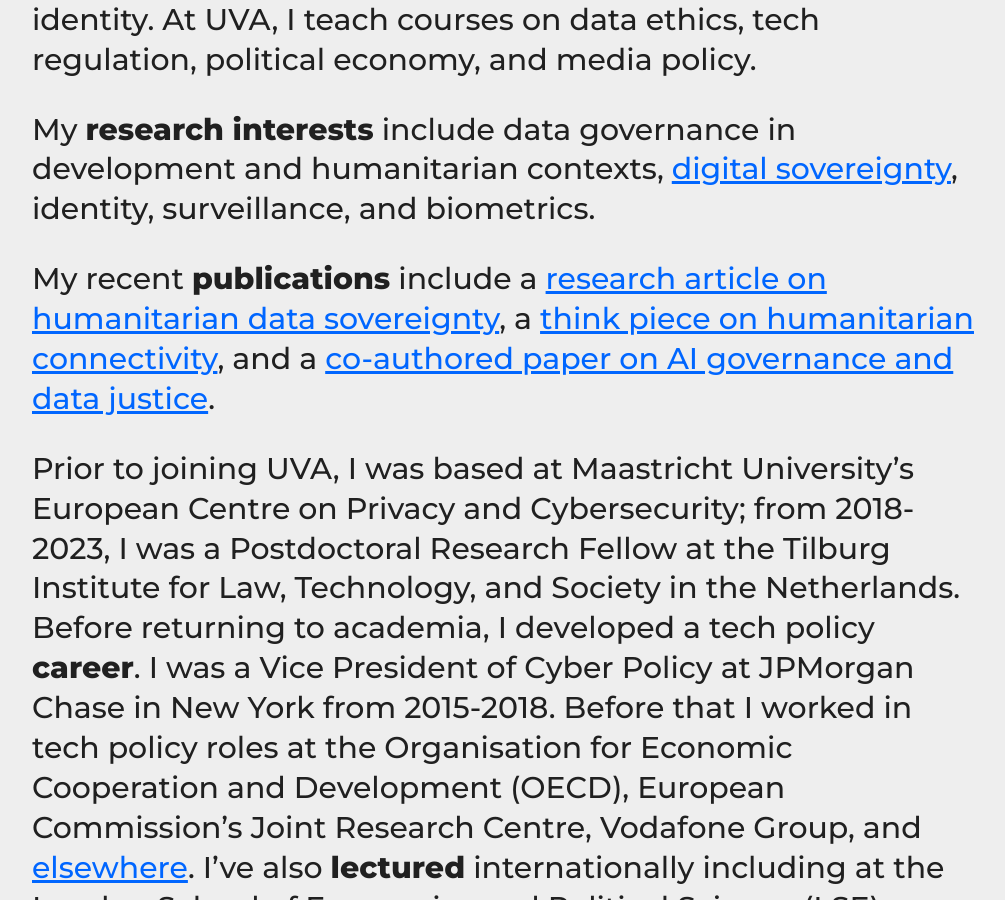
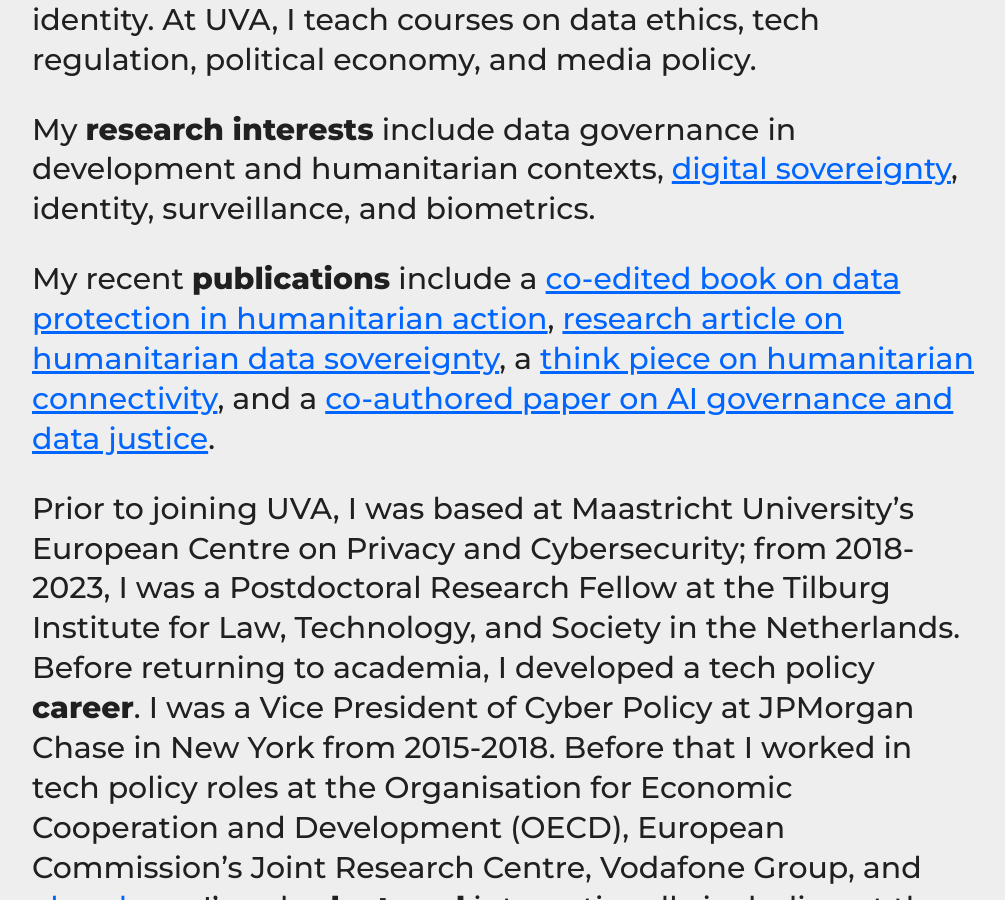
Before and after one commit to haroonalrasheed/641a, a Jekyll site: the page built from index.md, in a window 1280 px wide and 900 px high, scrolled down 321 px. Shown: the whole window, without its empty margins (132-1137 px from the left). Built offline with Jekyll 4.4.1, drawn with Linux system fonts in a browser that asks for light colours.

Commit message:
Update index.md

```diff
--- a/index.md
+++ b/index.md
@@ -6,7 +6,7 @@ I'm an **Assistant Professor** of Media Studies and Data Science (joint appointm
 
 My **research interests** include data governance in development and humanitarian contexts, [digital sovereignty](https://www.digitalsovereigntyobservatory.org), identity, surveillance, and biometrics.
 
-My recent **publications** include a [research article on humanitarian data sovereignty](https://doi.org/10.1177/20539517251361109), a [think piece on humanitarian connectivity](https://www.globalpolicyjournal.com/blog/02/06/2025/humanitarian-connectivity-crisis), and a [co-authored paper on AI governance and data justice](https://doi.org/10.1177/29768640241306800).
+My recent **publications** include a [co-edited book on data protection in humanitarian action](https://doi.org/10.4324/9781003650164), [research article on humanitarian data sovereignty](https://doi.org/10.1177/20539517251361109), a [think piece on humanitarian connectivity](https://www.globalpolicyjournal.com/blog/02/06/2025/humanitarian-connectivity-crisis), and a [co-authored paper on AI governance and data justice](https://doi.org/10.1177/29768640241306800).
 
 Prior to joining UVA, I was based at Maastricht University's European Centre on Privacy and Cybersecurity; from 2018-2023, I was a Postdoctoral Research Fellow at the Tilburg Institute for Law, Technology, and Society in the Netherlands. Before returning to academia, I developed a tech policy **career**. I was a Vice President of Cyber Policy at JPMorgan Chase in New York from 2015-2018. Before that I worked in tech policy roles at the Organisation for Economic Cooperation and Development (OECD), European Commission's Joint Research Centre, Vodafone Group, and [elsewhere](http://sixfouronea.net/professional-history/). I've also **lectured** internationally including at the London School of Economics and Political Science (LSE), Cornell Tech, NYU Stern, and Fundação Getulio Vargas.
 
```
